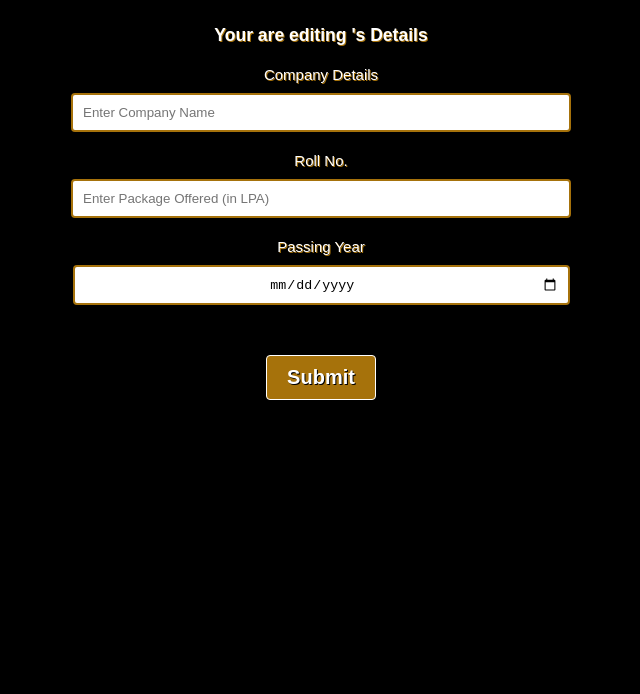
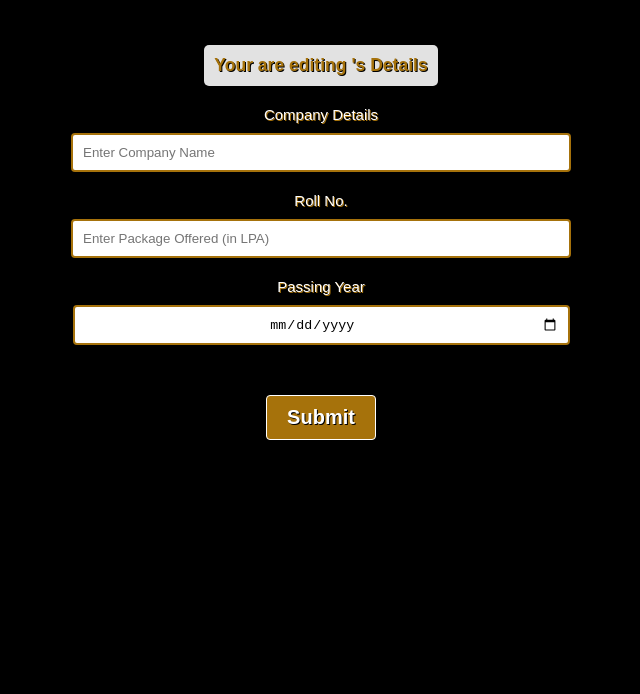
Before and after one commit to SamarjeetSinghOp/tpo, a plain HTML site: page login/placement.html in a window 1280 px wide. Shown: the part 106-800 px from the top of the page, without its empty margins (319-959 px from the left). Drawn offline with Linux system fonts and the light colour scheme; no server answers.

Commit message:
Update adddata.css

```diff
--- a/login/adddata.css
+++ b/login/adddata.css
@@ -69,6 +69,12 @@ display: inline;
   .chapri {
     margin-top: 2rem;
     margin-bottom: 2rem;
+    color: #a6720b;
+    text-shadow: 0.1rem 0.1rem #000000;
+    background-color: #ffffffe2;
+    display: inline-block;
+    padding: 1REM;
+    border-radius: 5PX;
   }
 
   .chapri #name {
```
